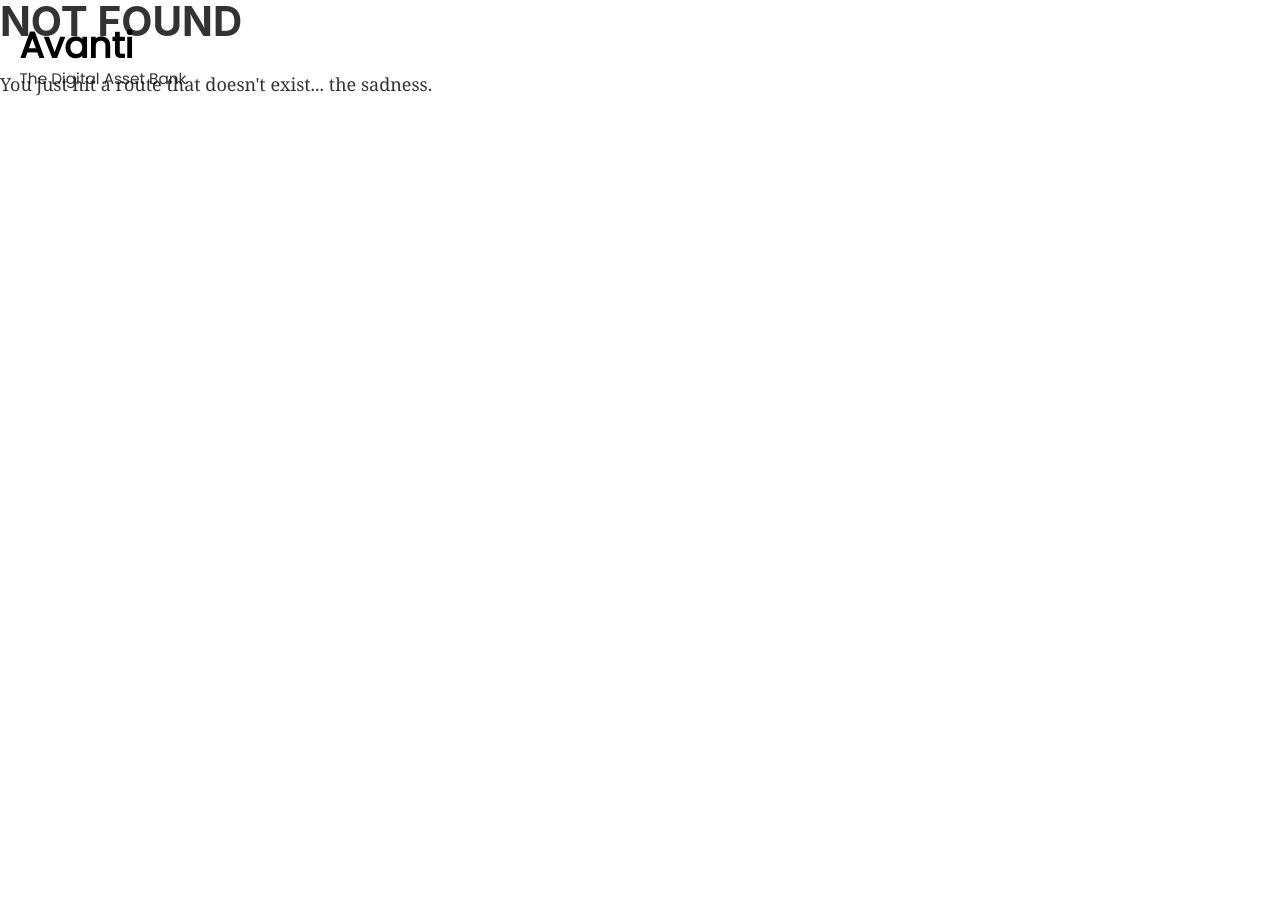
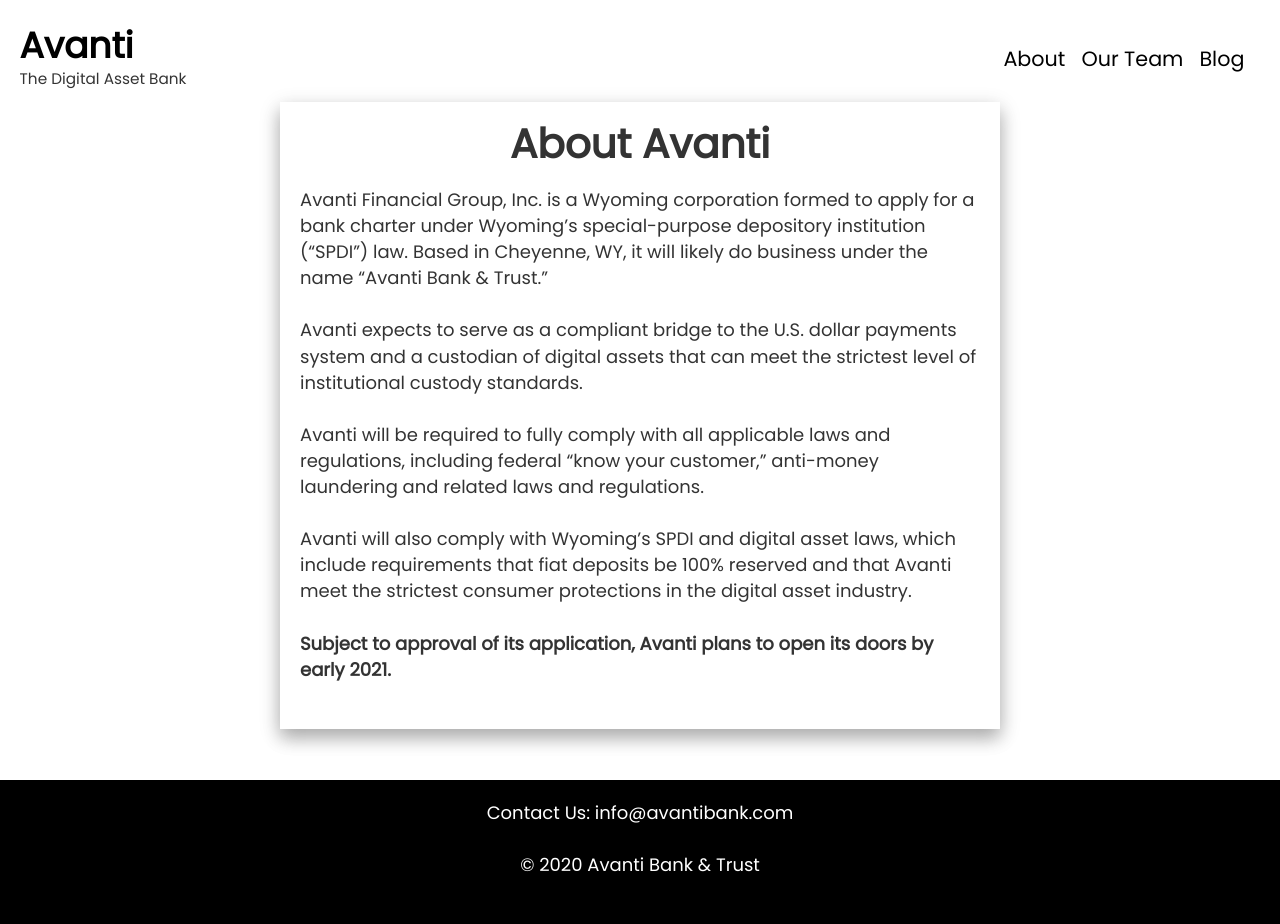
Before and after one commit to joshakeman/avanti_demo, a Gatsby site in the folder website/: page /about in a window 1280 px wide. Before the commit this address had no page. Before the commit the page ends 800 px from the top, so only its background shows below. Built offline with nearby package versions, Linux system fonts and the light colour scheme; Gatsby itself is replaced by a stand-in of ours.

Commit message:
add about page

```diff
--- a/website/src/components/header.js
+++ b/website/src/components/header.js
@@ -17,7 +17,15 @@ const Header = ({ siteTitle }) => (
         </p>
       </div>
       <nav className="nav-menu">
-
+        <Link to="/about" className="menu-item">
+          About
+        </Link>
+        <Link to="/our-team">
+          Our Team
+        </Link>
+        <Link to="/blog">
+          Blog
+        </Link>
       </nav>
     </div>
   </header>
--- a/website/src/components/layout.css
+++ b/website/src/components/layout.css
@@ -635,3 +635,17 @@ pre tt:after {
   bottom: 0;
   z-index: -10;
 }
+
+.footer {
+  padding: 20px 10px;
+  /* margin-top: 20px; */
+  width: 100%;
+  background-color: black;
+}
+
+.footer p {
+  text-align: center;
+  font-family: 'Poppins', sans-serif;
+  font-size: 1em;
+  color: white;
+}
--- a/website/src/components/layout.js
+++ b/website/src/components/layout.js
@@ -28,11 +28,10 @@ const Layout = ({ children }) => {
       <Header siteTitle={data.site.siteMetadata.title} />
       <div>
         <main>{children}</main>
-        {/* <footer>
-          © {new Date().getFullYear()}, Built with
-          {` `}
-          <a href="https://www.gatsbyjs.org">Gatsby</a>
-        </footer> */}
+        <footer className="footer">
+          <p>Contact Us: info@avantibank.com</p>
+          <p>© {new Date().getFullYear()} Avanti Bank & Trust</p>
+        </footer>
       </div>
     </>
   )
--- /dev/null
+++ b/website/src/pages/about.js
@@ -0,0 +1,20 @@
+import React from 'react'
+import Layout from "../components/layout"
+import '../styles/about.css'
+
+export default function about() {
+    return (
+        <Layout>
+            <div className="about-body">
+                <div className="about-body-content">
+                    <h1 className="about-title">About Avanti</h1>
+                    <p>Avanti Financial Group, Inc. is a Wyoming corporation formed to apply for a bank charter under Wyoming’s special-purpose depository institution (“SPDI”) law. Based in Cheyenne, WY, it will likely do business under the name “Avanti Bank & Trust.”</p>
+                    <p>Avanti expects to serve as a compliant bridge to the U.S. dollar payments system and a custodian of digital assets that can meet the strictest level of institutional custody standards.</p>
+                    <p>Avanti will be required to fully comply with all applicable laws and regulations, including federal “know your customer,” anti-money laundering and related laws and regulations.</p>
+                    <p> Avanti will also comply with Wyoming’s SPDI and digital asset laws, which include requirements that fiat deposits be 100% reserved and that Avanti meet the strictest consumer protections in the digital asset industry.</p>
+                    <strong><p>Subject to approval of its application, Avanti plans to open its doors by early 2021.</p></strong>
+                </div>
+            </div>
+        </Layout>
+    )
+}
--- a/website/src/pages/index.js
+++ b/website/src/pages/index.js
@@ -4,7 +4,7 @@ import { Link } from "gatsby"
 import Layout from "../components/layout"
 import Image from "../components/image"
 import SEO from "../components/seo"
-import BackgroundSection from '../pages/home'
+import BackgroundSection from '../components/BackgroundSection'
 import '../styles/home.css'
 import Img from "gatsby-image"
 import StyledLogo from '../components/logo'
--- /dev/null
+++ b/website/src/styles/about.css
@@ -0,0 +1,23 @@
+.about-body {
+    width: 100%;
+    margin: 8% 0 4% 0;
+}
+
+.about-body-content {
+    padding: 20px;
+    max-width: 720px;
+    margin: 0 auto;
+    box-shadow: 0 10px 16px 0 rgba(0,0,0,0.2),0 6px 20px 0 rgba(0,0,0,0.19) !important;
+}
+
+.about-body-content h1,
+.about-body-content p{
+    font-family: 'Poppins', sans-serif;
+}
+.about-body-content h1 {
+    margin-bottom: 20px;
+}
+
+.about-title {
+    text-align: center;
+}
--- a/website/src/styles/header.css
+++ b/website/src/styles/header.css
@@ -15,9 +15,28 @@
 .title-subhead {
     font-family: 'Poppins', sans-serif;
     font-size: 0.85em;
+    margin: 0;
 }
 
 .navbar {
     position: fixed;
+    top: 0;
     padding: 1.45rem 1.0875rem;
+    display: flex;
+    align-items: center;
+    justify-content: space-between;
+    width: 100%;
+    z-index: 1;
 }
+
+.nav-menu a {
+    margin-right: 16px;
+    text-decoration: none;
+    color: black;
+    font-family: 'Poppins', sans-serif;
+    font-size: 1.15em;
+}
+
+.nav-menu a:hover{
+    cursor: pointer !important;
+}
```
Also changed, not shown: website/src/components/BackgroundSection.js (added, +52 -0 lines).
